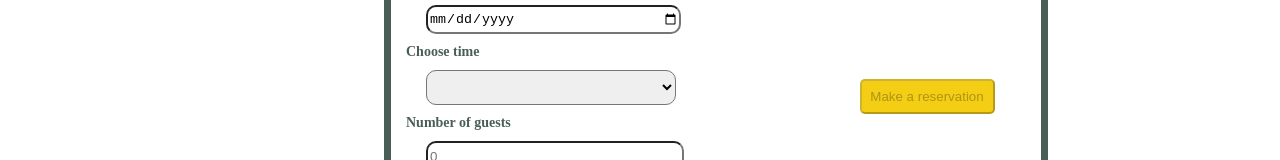
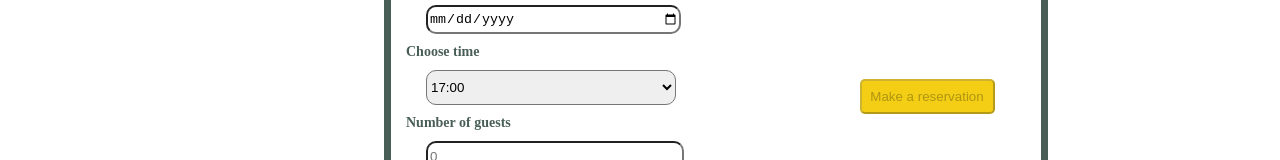
Before and after one commit to alemlishar/Little-Lemon-Restaurant, a React (Create React App) app: page /booking in a window 1280 px wide. Shown: the part 445-605 px from the top of the page. Built offline with nearby package versions, Linux system fonts and the light colour scheme.

Commit message:
lifting the state p from booking form to booking page(parent / Main)

```diff
--- a/src/assets/style.css
+++ b/src/assets/style.css
@@ -2,7 +2,6 @@ body {
   margin: 0;
   font-family: poppins;
 }
-
 .nav-main-container {
   border: 2px;
   padding: 10;
@@ -10,7 +9,6 @@ body {
   width: 100%;
   position: relative;
 }
-
 .nav-logo-container {
   border: 5px;
   top: 15px;
@@ -30,7 +28,6 @@ body {
   font-size: 12px;
   font-weight: bolder;
 }
-
 .main-container {
   border: 2px;
   background-color: #495e57;
@@ -38,13 +35,11 @@ body {
   width: 100%;
   position: relative;
 }
-
 .main-title {
   font-size: 18px;
   color: #f4ce14;
   margin-bottom: 2px;
 }
-
 .main-chicago {
   padding: 0;
   margin-bottom: 1px;
--- a/src/pages/BookingForm.js
+++ b/src/pages/BookingForm.js
@@ -3,52 +3,14 @@ import { useNavigate } from "react-router-dom"
 import useScript from "../assets/UseScripts"
 import { ErrorMessage } from "formik"
 
-const bookingTimeSlots = [
-  "00:00",
-  "17:00",
-  "18:00",
-  "19:00",
-  "20:00",
-  "21:00",
-  "22:00",
-]
-
-const availableTimesByDate = {
-  "2023-08-29": ["10:00", "11:00", "12:00"],
-  "2023-11-01": ["10:00", "11:00", "12:00"],
-  "2023-11-02": ["14:00", "15:00", "16:00"],
-  "2023-11-03": ["10:00", "11:00", "12:00"],
-  "2023-11-04": ["14:00", "15:00", "16:00"],
-  "2023-11-05": ["10:00", "11:00", "12:00"],
-  "2023-11-06": ["14:00", "15:00", "16:00"],
-  "2023-11-07": ["10:00", "11:00", "12:00"],
-  "2023-11-08": ["14:00", "15:00", "16:00"],
-  "2023-11-09": ["10:00", "11:00", "12:00"],
-  "2023-11-10": ["14:00", "15:00", "16:00"],
-  "2023-11-11": ["10:00", "11:00", "12:00"],
-  "2023-11-12": ["14:00", "15:00", "16:00"],
-  "2023-11-13": ["10:00", "11:00", "12:00"],
-  "2023-11-14": ["14:00", "15:00", "16:00"],
-  "2023-11-15": ["10:00", "11:00", "12:00"],
-  "2023-11-16": ["14:00", "15:00", "16:00"],
-  "2023-11-17": ["10:00", "11:00", "12:00"],
-  "2023-11-18": ["14:00", "15:00", "16:00"],
-  "2023-11-19": ["10:00", "11:00", "12:00"],
-  "2023-11-20": ["14:00", "15:00", "16:00"],
-  "2023-11-21": ["10:00", "11:00", "12:00"],
-  "2023-11-22": ["5:00", "15:00", "4:00"],
-  "2023-11-23": ["9:00", "8:00", "12:00"],
-  "2023-11-24": ["7:00", "4:00", "16:00"],
-  "2023-11-25": ["10:00", "11:00", "2:00"],
-  "2023-11-26": ["4:00", "5:00", "6:00"],
-  "2023-11-27": ["10:00", "11:00", "12:00"],
-  "2023-11-28": ["14:00", "15:00", "6:00"],
-  "2023-11-29": ["1:00", "12:00", "2:00"],
-  "2023-11-30": ["4:00", "5:00", "16:00"],
-}
 const wait = (ms) => new Promise((resolve) => setTimeout(resolve, ms))
 
-export default function BookingForm({ submitForm }) {
+export default function BookingForm({
+  submitForm,
+  availableTime,
+  initializeTime,
+  updateTime,
+}) {
   // const navigate = useNavigate()
   const [loaded, error] = useScript(
     "https://raw.githubusercontent.com/Meta-Front-End-Developer-PC/capstone/master/api.js"
@@ -69,74 +31,16 @@ export default function BookingForm({ submitForm }) {
     numberOfGuest: "",
     occasion: "",
   })
-  const [isActive, setActive] = useState(false)
 
   React.useEffect(() => {
-    console.log("date:" + (errors.bookingDate === ""))
-    console.log("numberOfGuest:" + (errors.numberOfGuest === ""))
-    console.log("occasion:" + (errors.occasion === ""))
-    initializeTimes()
+    initializeTime()
+    console.log("available ist" + availableTime.timeValue[0])
   }, [])
-
-  const initializeTimes = () => {
-    const date = new Date()
-    const today =
-      date.getFullYear() + "-" + (date.getMonth() + 1) + "-" + date.getDate()
-
-    const response = fetchApi(today)
-    response.then(
-      function (value) {
-        setBookTimes(value)
-        setBookData({
-          ...bookData,
-          bookingTime: value[0],
-          bookingDate: today,
-        })
-      },
-      function (error) {}
-    )
-
-    return bookTimes
-  }
-
-  const updateTimes = (date) => {
-    const response = fetchApi(date)
-    response.then(
-      function (value) {
-        setBookTimes(value)
-      },
-      function (error) {}
-    )
-  }
-
-  const fetchApi = async (date) => {
-    await wait(2000)
-    return new Promise((resolve, reject) => {
-      if (availableTimesByDate[date]) resolve(availableTimesByDate[date])
-      else reject(new Error("No available times for the selected date."))
-    })
-  }
-
-  const bookingTimeOptions = bookTimes?.map((time, index) => {
-    return (
-      <option key={time} value={time}>
-        {time}
-      </option>
-    )
-  })
 
   function handleSubmit(event) {
     event.preventDefault()
-    console.log("isError:" + isError())
-
-    submitForm(bookData)
-  }
-
-  const isError = () => {
-    setActive(
-      errors.bookingDate === "" && errors.occasion === "" && errors.book === ""
-    )
-    return isActive
+    const a = submitForm(bookData)
+    console.log(a)
   }
 
   const DateValidation = (value) => {
@@ -150,17 +54,16 @@ export default function BookingForm({ submitForm }) {
       ...errors,
       bookingDate: errorMessage,
     })
-    isError()
   }
   const guestNumberValidation = (value) => {
     let errorMessage
     if (value === 0) errorMessage = "Atleast 1 guest required"
     else errorMessage = ""
+
     setErrors({
       ...errors,
       numberOfGuest: errorMessage,
     })
-    isError()
   }
 
   const ocassionValidation = (value) => {
@@ -171,7 +74,6 @@ export default function BookingForm({ submitForm }) {
       ...errors,
       occasion: errorMessage,
     })
-    isError()
   }
 
   async function handleDate(e) {
@@ -180,9 +82,7 @@ export default function BookingForm({ submitForm }) {
       bookingDate: e.target.value,
     })
     if (e.target.value) {
-      updateTimes(e.target.value)
-    } else {
-      setBookTimes(bookingTimeSlots)
+      updateTime(e.target.value)
     }
     DateValidation(e.target.value)
   }
@@ -242,10 +142,9 @@ export default function BookingForm({ submitForm }) {
             className="booking-form-button"
             type="submit"
             disabled={
+              bookData.bookingDate === "" ||
               bookData.bookingTime === "" ||
-              bookData.bookingDate === "" ||
               bookData.numberOfGuest === 0 ||
-              bookData.bookingDate === "" ||
               bookData.occasion === "select" ||
               bookData.occasion === ""
             }
@@ -265,7 +164,13 @@ export default function BookingForm({ submitForm }) {
           name="bookingTime"
           onChange={handleTime}
         >
-          {bookingTimeOptions}
+          {availableTime.timeValue?.map((time, index) => {
+            return (
+              <option key={time} value={time} name={time}>
+                {time}
+              </option>
+            )
+          })}
         </select>
         <br />
         <label htmlFor="guests">Number of guests</label> <br />
@@ -293,14 +198,21 @@ export default function BookingForm({ submitForm }) {
             height: "35px",
             width: "255px",
           }}
+          data-testid="occasion"
           id="occasion"
           value={bookData.occasion}
           name="occasion"
           onChange={handleOcassion}
         >
-          <option value="select">--Select--</option>
-          <option value="Birthday">Birthday</option>
-          <option value="Anniversary">Anniversary</option>
+          <option value="select" name="select">
+            --Select--
+          </option>
+          <option value="Birthday" name="birthday">
+            Birthday
+          </option>
+          <option value="Anniversary" name="anniversary">
+            Anniversary
+          </option>
         </select>
         {errors.occasion ? (
           <div style={{ display: "inline", color: "red", marginLeft: "10px" }}>
--- a/src/pages/BookingPage.js
+++ b/src/pages/BookingPage.js
@@ -1,19 +1,78 @@
 import React from "react"
+import { useReducer } from "react"
 import BookingForm from "./BookingForm"
 
 const wait = (ms) => new Promise((resolve) => setTimeout(resolve, ms))
+const bookingTimeSlots = ["17:00", "18:00", "19:00", "20:00", "21:00", "22:00"]
+const availableTimesByDate = {
+  "2023-08-29": ["10:00", "11:00", "12:00"],
+  "2023-11-01": ["10:00", "11:00", "12:00"],
+  "2023-11-02": ["14:00", "15:00", "16:00"],
+  "2023-11-03": ["10:00", "11:00", "12:00"],
+  "2023-11-04": ["14:00", "15:00", "16:00"],
+  "2023-11-05": ["10:00", "11:00", "12:00"],
+  "2023-11-06": ["14:00", "15:00", "16:00"],
+  "2023-11-07": ["10:00", "11:00", "12:00"],
+  "2023-11-08": ["14:00", "15:00", "16:00"],
+  "2023-11-09": ["10:00", "11:00", "12:00"],
+  "2023-11-10": ["14:00", "15:00", "16:00"],
+  "2023-11-11": ["10:00", "11:00", "12:00"],
+  "2023-11-12": ["14:00", "15:00", "16:00"],
+  "2023-11-13": ["10:00", "11:00", "12:00"],
+  "2023-11-14": ["14:00", "15:00", "16:00"],
+  "2023-11-15": ["10:00", "11:00", "12:00"],
+  "2023-11-16": ["14:00", "15:00", "16:00"],
+  "2023-11-17": ["10:00", "11:00", "12:00"],
+  "2023-11-18": ["14:00", "15:00", "16:00"],
+  "2023-11-19": ["10:00", "11:00", "12:00"],
+  "2023-11-20": ["14:00", "15:00", "16:00"],
+  "2023-11-21": ["10:00", "11:00", "12:00"],
+  "2023-11-22": ["5:00", "15:00", "4:00"],
+  "2023-11-23": ["9:00", "8:00", "12:00"],
+  "2023-11-24": ["7:00", "4:00", "16:00"],
+  "2023-11-25": ["10:00", "11:00", "2:00"],
+  "2023-11-26": ["4:00", "5:00", "6:00"],
+  "2023-11-27": ["10:00", "11:00", "12:00"],
+  "2023-11-28": ["14:00", "15:00", "6:00"],
+  "2023-11-29": ["1:00", "12:00", "2:00"],
+  "2023-11-30": ["4:00", "5:00", "16:00"],
+}
+
+const reducer = (prevState, action) => {
+  switch (action.type) {
+    case "updateTime":
+      return {
+        ...prevState,
+        timeValue: action.val,
+        edit: prevState.edit + 1,
+      }
+    case "initializeTime":
+      return {
+        ...prevState,
+        timeValue: action.val,
+        edit: prevState.edit + 1,
+      }
+  }
+}
+
+const initialState = {
+  timeValue: bookingTimeSlots,
+  edit: 0,
+}
 
 export default function BookingPage() {
-  const submitForm = (book) => {
+  const [state, dispatch] = useReducer(reducer, initialState)
+
+  const submitForm = async (book) => {
     console.log("form submitted" + book.bookingDate)
     const response = submitApi(book)
     response.then(
       function (value) {
         //navigate("/confirmedbook")
-        console.log("clicked")
+        console.log("clicked" + value)
       },
       function (error) {
-        console.log("clicked")
+        console.log("clicked" + error)
       }
     )
   }
@@ -23,15 +82,63 @@ export default function BookingPage() {
     const randomNumber = Math.random()
     console.log("random Number:" + randomNumber)
     await wait(2000)
+    console.log("first")
     return new Promise((resolve, reject) => {
+      console.log("second")
       if (randomNumber < 0.5) reject(new Error("Form submission failed"))
       else resolve(true)
     })
   }
 
+  const fetchApi = async (date) => {
+    await wait(2000)
+    return new Promise((resolve, reject) => {
+      if (availableTimesByDate[date]) resolve(availableTimesByDate[date])
+      else reject(new Error("No available times for the selected date."))
+    })
+  }
+
+  const initializeTime = () => {
+    const date = new Date()
+    const today =
+      date.getFullYear() + "-" + (date.getMonth() + 1) + "-" + date.getDate()
+
+    const response = fetchApi(today)
+    response.then(
+      function (value) {
+        console.log("promised val state" + value)
+
+        dispatch({
+          type: "initializeTime",
+          val: value,
+        })
+      },
+      function (error) {}
+    )
+  }
+
+  const updateTimes = (date) => {
+    const response = fetchApi(date)
+    response.then(
+      function (value) {
+        console.log("promised val state" + value)
+        dispatch({
+          type: "updateTime",
+          val: value,
+        })
+      },
+      function (error) {}
+    )
+  }
+
   return (
     <>
-      <BookingForm submitForm={submitForm} />
+      <BookingForm
+        submitForm={submitForm}
+        initializeTime={initializeTime}
+        updateTime={updateTimes}
+        availableTime={state}
+      />
     </>
   )
 }
--- a/src/pages/Main.js
+++ b/src/pages/Main.js
@@ -1,7 +1,8 @@
 import React, { useReducer, useState } from "react"
 import logo from "./../assets/restauranfood.jpg"
+import BookingForm from "./BookingForm"
 
-const availableTimesByDate = {
+export const availableTimesByDate = {
   "2023-08-29": ["10:00", "11:00", "12:00"],
   "2023-09-01": ["10:00", "11:00", "12:00"],
   "2023-09-02": ["14:00", "15:00", "16:00"],
@@ -37,14 +38,21 @@ const availableTimesByDate = {
 
 const wait = (ms) => new Promise((resolve) => setTimeout(resolve, ms))
 
-const bookingTimeSlots = ["17:00", "18:00", "19:00", "20:00", "21:00", "22:00"]
+export const bookingTimeSlots = [
+  "17:00",
+  "18:00",
+  "19:00",
+  "20:00",
+  "21:00",
+  "22:00",
+]
 const aboutParagraph =
   "   We are family owned Meditrannean restaurant, focus on traditional" +
   "recipes served with a modern twist."
 
 export default function Main() {
+  const [availableTime, dispatch] = useReducer(reducer, bookingTimeSlots)
   const [availableTimes, setAvailableTimes] = useState([])
-  const [availableTimess, dispatch] = useReducer(reducer, [])
 
   const fetchApi = async (date) => {
     console.log("selected Date:" + date)
@@ -57,13 +65,18 @@ export default function Main() {
     )
   }
 
-  function updateTimes(date) {
-    return dispatch({ type: "updateTimez" })
+  const initializeTimes = () => {
+    const date = new Date()
+    const today =
+      date.getFullYear() + "-" + (date.getMonth() + 1) + "-" + date.getDate()
+
+    const response = fetchApi(today)
+
+    return ""
   }
 
-  function initializeTimes() {
-    setAvailableTimes(availableTimesByDate)
-    return availableTimes
+  const updateTimes = (date) => {
+    const response = fetchApi(date)
   }
 
   return (
@@ -82,7 +95,14 @@ export default function Main() {
 }
 
 const reducer = (state, action) => {
-  if (action.type === "updateTime") return bookingTimeSlots
-  if (action.type === "initializeTime") return []
-  return state
+  switch (action.type) {
+    case "updateTime": {
+      return {}
+    }
+    case "initializeTime": {
+      return {}
+    }
+  }
+
+  throw Error("Unknown action: " + action.type)
 }
```
Also changed, not shown: 1 other file (tests, documents, lock files or other folders).
